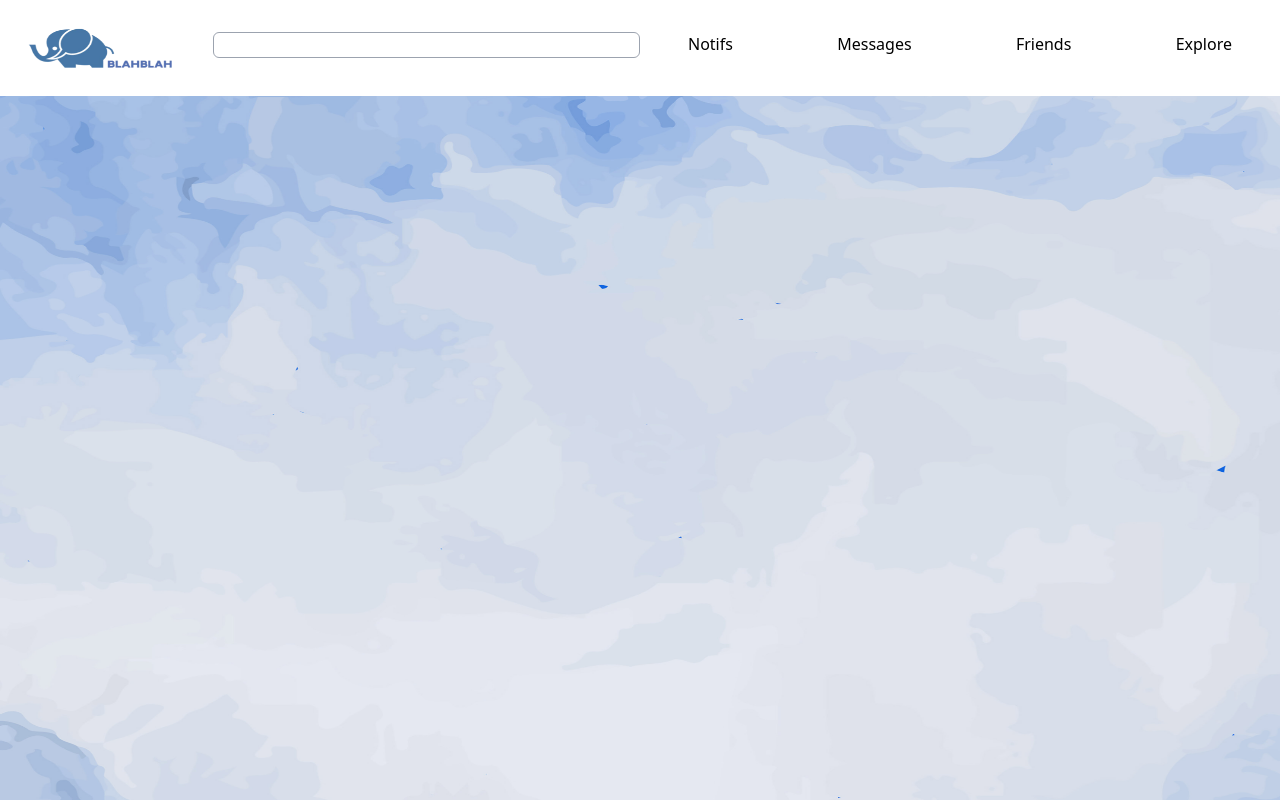
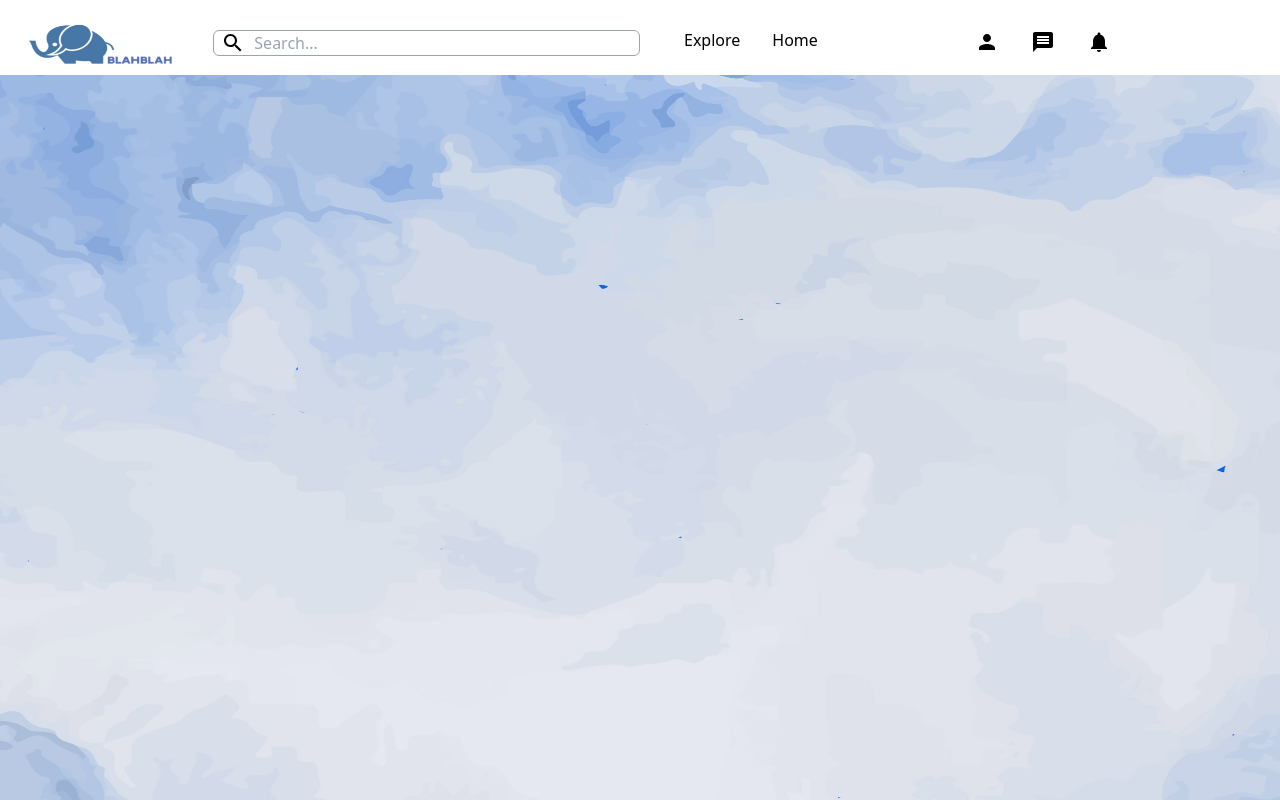
Before and after one commit to manyagaur/BlahBlah, a React (Vite) app in the folder Blah-Blah-Front-V2/: page /home in a window 1280 px wide. Built offline with nearby package versions, Linux system fonts and the light colour scheme.

Commit message:
implemented responsiveness

```diff
--- a/Blah-Blah-Front-V2/src/components/header/Header.jsx
+++ b/Blah-Blah-Front-V2/src/components/header/Header.jsx
@@ -1,7 +1,11 @@
 import React, { useState } from 'react';
 import MenuIcon from '@mui/icons-material/Menu';
 import CloseIcon from '@mui/icons-material/Close';
-import logo from '../../assets/logo.png'
+import logo from '../../assets/logo.png';
+import PersonIcon from '@mui/icons-material/Person';
+import MessageIcon from '@mui/icons-material/Message';
+import NotificationsIcon from '@mui/icons-material/Notifications';
+import SearchIcon from '@mui/icons-material/Search';
 
 function Header() {
   const [sidebar, setSidebar] = useState(false);
@@ -11,36 +15,65 @@ function Header() {
 
   return (
     <>
-      <div className="grid grid-cols-12 h-24 bg-white">
+      <div className="grid grid-cols-12 h-[75px] bg-white">
         <div className="col-span-2 flex items-center">
-          <div className="mx-3 mt-1 ">
-          <img src={logo} alt="Logo" className="h-28 w-[180px]" />
+          <img src={logo} alt="Logo" className="h-28 w-[180px] mx-3" />
+        </div>
+        <div className="col-span-4 hidden sm:flex items-center sm:mb-[27px]">
+          <div className="relative w-full">
+            <input
+              type="search"
+              className="hidden sm:block pl-10 rounded-md border border-gray-400 w-full"
+              placeholder="Search..."
+            />
+            <button className="absolute left-2 top-0" aria-label="Search">
+              <SearchIcon />
+            </button>
           </div>
         </div>
-        <div className="col-span-4 hidden sm:flex items-center sm:mb-[27px]">
-          <input type="search" className="hidden sm:block rounded-md  border border-gray-400 w-full" />
-        </div>
-        <div className="col-span-10 sm:col-span-6 sm:m-8 flex justify-end sm:justify-start">
-          <div className="hidden sm:flex flex-grow justify-between">
-            <a href='#' className="mx-4">Notifs</a>
-            <a href='#' className="mx-4">Messages</a>
-            <a href='#' className="mx-4">Friends</a>
-            <a href='#' className="mx-4">Explore</a>
+        <div className="col-span-10 sm:col-span-6 m-7 flex justify-start">
+          <div className="hidden sm:flex flex-grow sm:col-span-2">
+            <a href="#" className="mx-4">
+              Explore
+            </a>
+            <a href="#" className="mx-4">
+              Home
+            </a>
           </div>
-          <button onClick={showSidebar} className='sm:hidden'>
-            <MenuIcon />
-          </button>
+          <div className="col-span-8 sm:col-span-2 flex flex-grow">
+            <a href="#" className="mx-4" aria-label="Profile">
+              <PersonIcon />
+            </a>
+            <a href="#" className="mx-4" aria-label="Messages">
+              <MessageIcon />
+            </a>
+            <a href="#" className="mx-4" aria-label="Notifications">
+              <NotificationsIcon />
+            </a>
+          </div>
+          <div className="sm:hidden col-span-2">
+            <a onClick={showSidebar} className="mx-4 flex justify-end" aria-label="Menu">
+              <MenuIcon />
+            </a>
+          </div>
         </div>
       </div>
       {sidebar && (
-        <div className='fixed inset-0 bg-gray-900 bg-opacity-50 z-50'>
+        <div className="fixed inset-0 bg-gray-900 bg-opacity-50 z-50">
           <div className="sidebar fixed top-0 right-0 shadow-xl h-screen w-64 bg-gray-200/[0.6] backdrop-blur-xl z-999">
             <div className="flex flex-col p-4">
-              <button onClick={hideSidebar} className='mb-4'><CloseIcon /></button>
-              <a href='#' className="h-12 hover:shadow-lg w-full mb-2">Notifs</a>
-              <a href='#' className="h-12 hover:shadow-lg w-full mb-2">Messages</a>
-              <a href='#' className="h-12 hover:shadow-lg w-full mb-2">Friends</a>
-              <a href='#' className="h-12 hover:shadow-lg w-full mb-2">Explore</a>
+              <button onClick={hideSidebar} className="mb-4" aria-label="Close Menu">
+                <CloseIcon />
+              </button>
+              <a href="#" className="h-12 hover:shadow-lg w-full mb-2">
+                Notifications
+              </a>
+              <a href="#" className="h-12 hover:shadow-lg w-full mb-2">
+                Messages
+              </a>
+              <a href="#" className="h-12 hover:shadow-lg w-full mb-2">
+                Friends
+              </a>
             </div>
           </div>
         </div>
--- a/Blah-Blah-Front-V2/src/components/register/register.jsx
+++ b/Blah-Blah-Front-V2/src/components/register/register.jsx
@@ -1,31 +1,33 @@
 function Register(){
     return(
         <>
-            <div className="flex justify-center align-middle ">
+            <div className="flex justify-center align-middle items-center ">
                 <div className="relative">
-                    <div className="mt-28 bg-white h-[500px] w-[400px] border rounded-lg mx-4 ">
+                    <div className="mt-28 bg-white h-[530px] w-[400px] border rounded-lg mx-4 ">
                         <h1 className="absolute left-1/2 transform -translate-x-1/2 top-[95px] text-3xl font-rubikRegular mt-6 text-blue-600">Sign Up</h1>
-                        <h1 className="absolute left-[75px] text-center font-rubikRegular font-semibold mt-[46px] text-blue-600">
+                        <h1 className="absolute left-[85px] text-center font-rubikRegular font-semibold mt-[46px] text-blue-600">
                             We'd love to have you at BlahBlah!
                         </h1>
                             <div className="grid grid-cols-12">
                                 <input className="col-span-6 rounded-md text-gray-700 border border-gray-500 h-[35px] p-2 mt-[100px] ml-2 mr-2" placeholder="First Name"></input>
                                 <input className="col-span-6 rounded-md text-gray-700 border border-gray-500 h-[35px] p-2 mt-[100px] mr-2" placeholder="Last Name"></input>
-                                <input className="col-span-12 rounded-md text-gray-700 border border-gray-500 h-[35px] p-2 mt-[25px] ml-2 mr-2" placeholder="Email address"></input>
-                                <input className="col-span-8 rounded-md text-gray-700 border border-gray-500 h-[35px] p-2 mt-[25px] ml-2 mr-2" placeholder="Username"></input>
-                                <select className="col-span-4 rounded-md border border-gray-500 text-gray-700 h-[35px] mt-[25px] ml-2 mr-2">
+                                <input className="col-span-12 rounded-md text-gray-700 border border-gray-500 h-[35px] p-2 mt-[15px] ml-2 mr-2" placeholder="Email address"></input>
+                                <input className="col-span-8 rounded-md text-gray-700 border border-gray-500 h-[35px] p-2 mt-[15px] ml-2 mr-2" placeholder="Username"></input>
+                                <select className="col-span-4 rounded-md border border-gray-500 text-gray-700 h-[35px] mt-[15px] ml-2 mr-2">
                                 <option value="Female">Female</option>
                                 <option value="Male">Male</option>
                                 <option value="Others">Others</option>
                                 </select>
-                                <div className="col-span-12 mt-3">
-                                <label className="ml-2 mt-[10px] text-gray-700 text-[12px]">Date of Birth</label>
+                                <div className="col-span-12 mt-2">
+                                <label className="ml-2 mt-[4px] text-gray-700 text-[12px]">Date of Birth</label>
                                 </div>
                                 <input type="date" className="col-span-12 rounded-md border border-gray-500 text-gray-700 h-[35px] p-2 ml-2 mr-2" placeholder="Date of Birth"></input>
+                                <input type="password" className="col-span-12 rounded-md border border-gray-500 text-gray-700 h-[35px] mt-[15px] p-2 ml-2 mr-2" placeholder="Create password"></input>
+                                <input type="password" className="col-span-12 rounded-md border border-gray-500 text-gray-700 h-[35px] mt-[15px] p-2 ml-2 mr-2" placeholder="Confirm password"></input>
                                 <p className="col-span-12 ml-2 mr-2 text-[12px] mt-4">
                                 By clicking Sign Up, you agree to our Terms, Privacy Policy, and Cookies Policy.
                                 </p>
-                                <button className="col-span-12 mt-6 mx-[140px] bg-blue-600 rounded-lg h-9 hover:bg-blue-700 text-white" type="submit">Sign Up</button>
+                                <button className="col-span-12 mt-2 mx-[140px] bg-blue-600 rounded-lg h-9 hover:bg-blue-700 text-white" type="submit">Sign Up</button>
                             </div>
                     </div>
                 </div>
```
